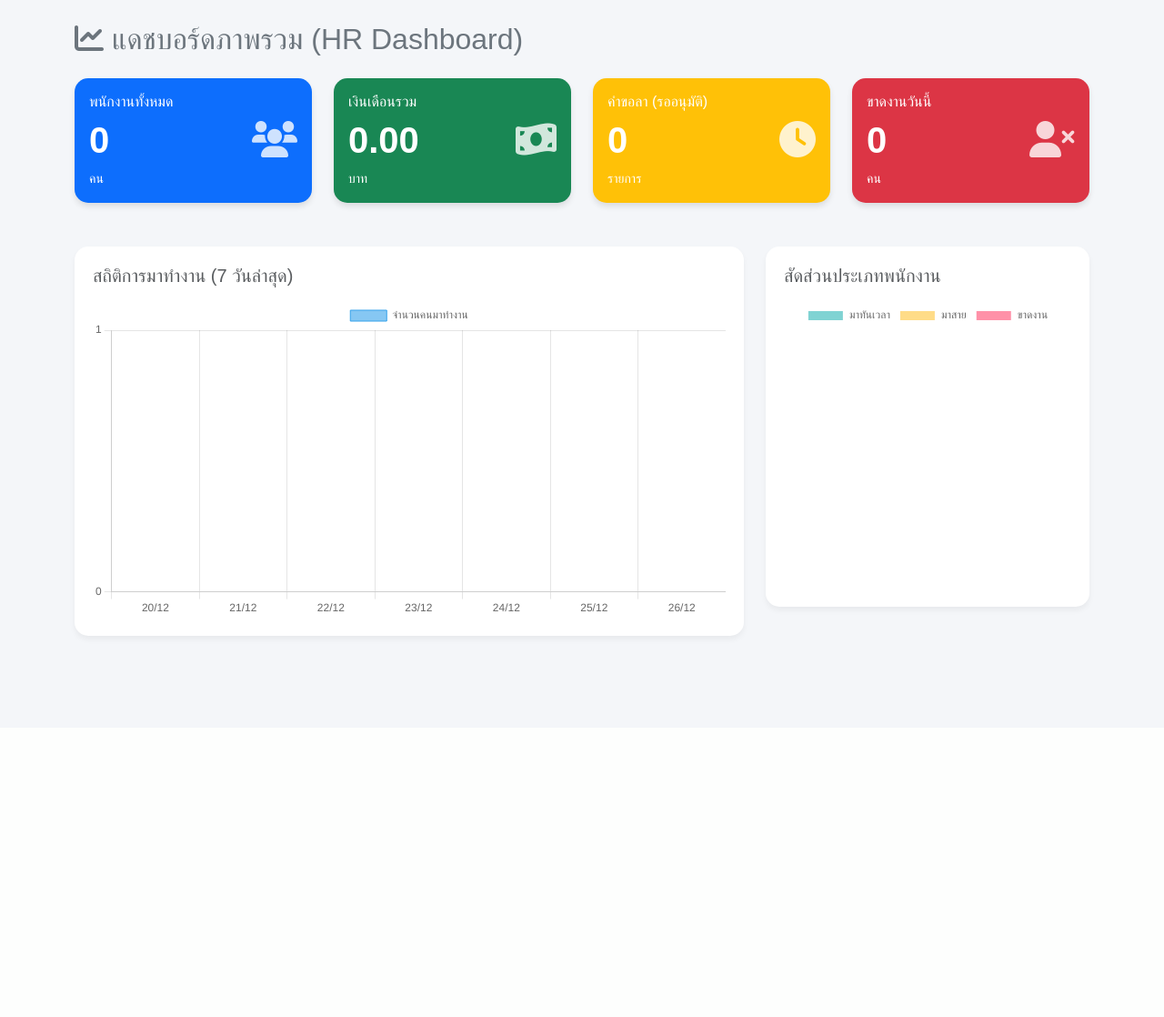
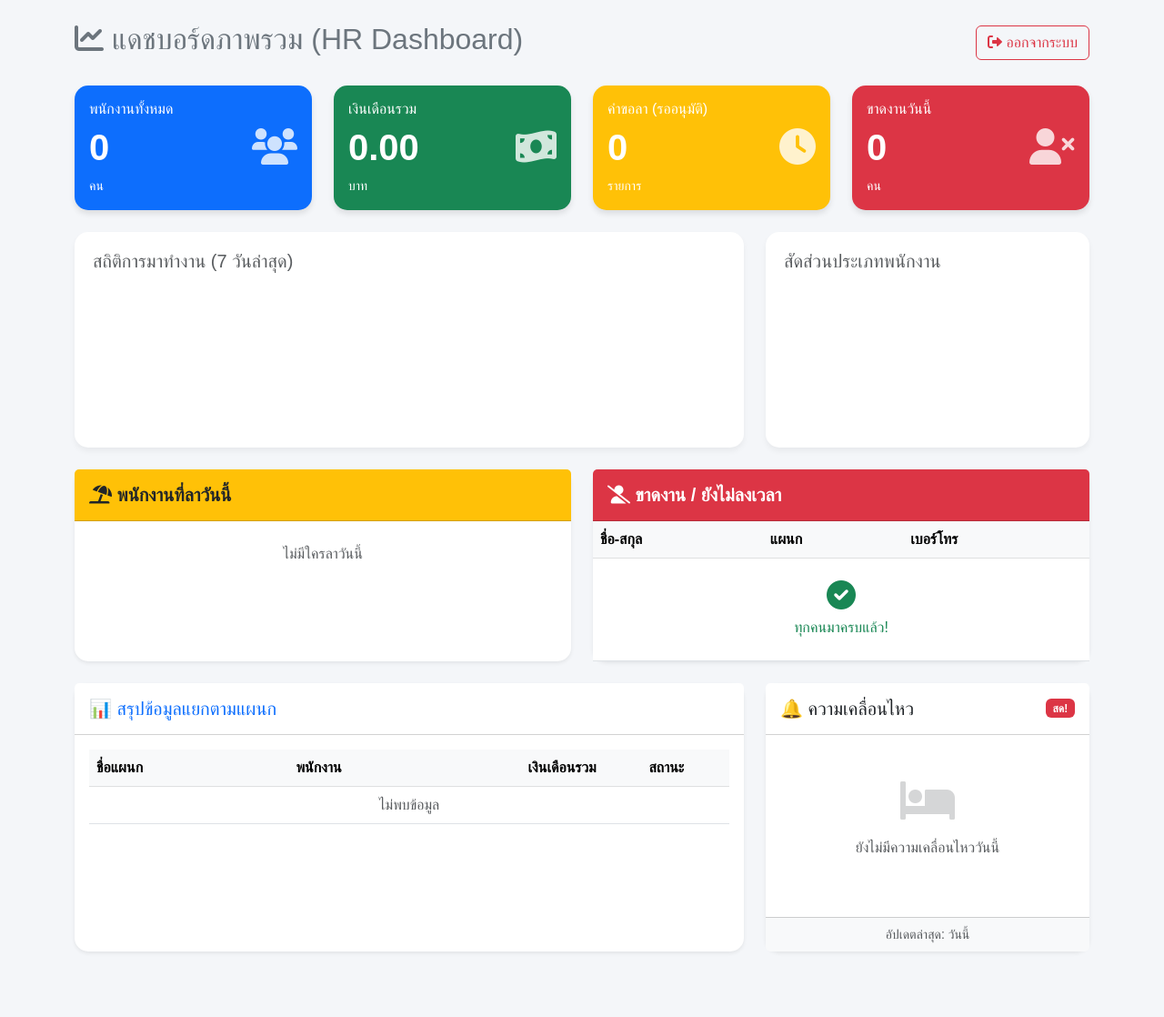
Before and after one commit to JC-Need/django-hr-system, a Django app: page / in a window 1280 px wide. Shown: the whole page at 91% size. Before the commit the page ends 705 px from the top, so only its background shows below. Run offline with Django 5.2, Linux system fonts and the light colour scheme; the visitor is signed in with stand-in values (Sample User, id 1); data that the repository does not hold is empty; a map, chart or similar area stays blank.

Commit message:
Complete Dashboard with Activity Feed

```diff
--- a/employees/templates/employees/dashboard.html
+++ b/employees/templates/employees/dashboard.html
@@ -18,51 +18,60 @@
 <body>
 
 <div class="container py-4">
-    <h2 class="mb-4 text-secondary"><i class="fas fa-chart-line"></i> แดชบอร์ดภาพรวม (HR Dashboard)</h2>
+    <div class="d-flex justify-content-between align-items-center mb-4">
+        <h2 class="text-secondary"><i class="fas fa-chart-line"></i> แดชบอร์ดภาพรวม (HR Dashboard)</h2>
+        <form action="{% url 'logout' %}" method="post" class="d-inline">
+            {% csrf_token %}
+            <button type="submit" class="btn btn-outline-danger">
+                <i class="fas fa-sign-out-alt"></i> ออกจากระบบ
+            </button>
+        </form>
+    </div>
 
-    <div class="row g-4 mb-5">
+    <div class="row g-4 mb-4">
         <div class="col-md-3">
             <div class="card text-white bg-primary h-100">
                 <div class="card-body d-flex justify-content-between align-items-center">
                     <div>
                         <h6 class="card-title">พนักงานทั้งหมด</h6>
-                        <h2 class="display-6 fw-bold">{{ total_employees }}</h2> <p class="card-text small">คน</p>
+                        <h2 class="display-6 fw-bold">{{ total_employees }}</h2>
+                        <p class="card-text small">คน</p>
                     </div>
                     <div class="icon-box"><i class="fas fa-users"></i></div>
                 </div>
             </div>
         </div>
-
         <div class="col-md-3">
             <div class="card text-white bg-success h-100">
                 <div class="card-body d-flex justify-content-between align-items-center">
                     <div>
                         <h6 class="card-title">เงินเดือนรวม</h6>
-                        <h2 class="display-6 fw-bold">{{ total_salary }}</h2> <p class="card-text small">บาท</p>
+                        <h2 class="display-6 fw-bold">{{ total_salary }}</h2>
+                        <p class="card-text small">บาท</p>
                     </div>
                     <div class="icon-box"><i class="fas fa-money-bill-wave"></i></div>
                 </div>
             </div>
         </div>
-
         <div class="col-md-3">
             <div class="card text-white bg-warning h-100">
                 <div class="card-body d-flex justify-content-between align-items-center">
                     <div>
                         <h6 class="card-title">คำขอลา (รออนุมัติ)</h6>
-                        <h2 class="display-6 fw-bold">{{ pending_leaves }}</h2> <p class="card-text small">รายการ</p>
+                        <h2 class="display-6 fw-bold">{{ pending_leaves }}</h2>
+                        <p class="card-text small">รายการ</p>
                     </div>
                     <div class="icon-box"><i class="fas fa-clock"></i></div>
                 </div>
             </div>
         </div>
-
         <div class="col-md-3">
             <div class="card text-white bg-danger h-100">
                 <div class="card-body d-flex justify-content-between align-items-center">
                     <div>
                         <h6 class="card-title">ขาดงานวันนี้</h6>
-                        <h2 class="display-6 fw-bold">{{ absent_today }}</h2> <p class="card-text small">คน</p>
+                        <h2 class="display-6 fw-bold">{{ absent_today }}</h2>
+                        <p class="card-text small">คน</p>
                     </div>
                     <div class="icon-box"><i class="fas fa-user-times"></i></div>
                 </div>
@@ -70,148 +79,161 @@
         </div>
     </div>
 
-    <div class="row g-4">
+    <div class="row g-4 mb-4">
         <div class="col-md-8">
-            <div class="chart-container">
+            <div class="chart-container h-100">
                 <h5 class="text-muted mb-3">สถิติการมาทำงาน (7 วันล่าสุด)</h5>
                 <canvas id="barChart"></canvas>
             </div>
         </div>
-
         <div class="col-md-4">
-            <div class="chart-container">
+            <div class="chart-container h-100">
                 <h5 class="text-muted mb-3">สัดส่วนประเภทพนักงาน</h5>
                 <canvas id="pieChart"></canvas>
+            </div>
+        </div>
+    </div>
+
+    <div class="row g-4 mb-4">
+        <div class="col-md-6">
+            <div class="card h-100 shadow-sm border-0">
+                <div class="card-header bg-warning text-dark py-3">
+                    <h5 class="m-0 fw-bold"><i class="fas fa-umbrella-beach"></i> พนักงานที่ลาวันนี้</h5>
+                </div>
+                <div class="card-body p-0">
+                    <ul class="list-group list-group-flush">
+                        {% for leave in on_leave_list %}
+                        <li class="list-group-item d-flex justify-content-between align-items-center">
+                            <div>
+                                <strong>{{ leave.employee.first_name }} {{ leave.employee.last_name }}</strong>
+                                <br><small class="text-muted">{{ leave.employee.department }}</small>
+                            </div>
+                            <span class="badge bg-secondary rounded-pill">{{ leave.leave_type }}</span>
+                        </li>
+                        {% empty %}
+                        <li class="list-group-item text-center text-muted py-4">ไม่มีใครลาวันนี้</li>
+                        {% endfor %}
+                    </ul>
+                </div>
+            </div>
+        </div>
+        <div class="col-md-6">
+            <div class="card h-100 shadow-sm border-0">
+                <div class="card-header bg-danger text-white py-3">
+                    <h5 class="m-0 fw-bold"><i class="fas fa-user-slash"></i> ขาดงาน / ยังไม่ลงเวลา</h5>
+                </div>
+                <div class="card-body p-0">
+                    <div class="table-responsive" style="max-height: 300px; overflow-y: auto;">
+                        <table class="table table-hover mb-0">
+                            <thead class="table-light">
+                                <tr>
+                                    <th>ชื่อ-สกุล</th>
+                                    <th>แผนก</th>
+                                    <th>เบอร์โทร</th>
+                                </tr>
+                            </thead>
+                            <tbody>
+                                {% for emp in absent_list %}
+                                <tr>
+                                    <td>{{ emp.first_name }} {{ emp.last_name }}</td>
+                                    <td><span class="badge bg-light text-dark border">{{ emp.department }}</span></td>
+                                    <td><a href="tel:{{ emp.phone }}" class="text-decoration-none">{{ emp.phone }}</a></td>
+                                </tr>
+                                {% empty %}
+                                <tr>
+                                    <td colspan="3" class="text-center text-success py-4">
+                                        <i class="fas fa-check-circle fa-2x mb-2"></i><br>
+                                        ทุกคนมาครบแล้ว!
+                                    </td>
+                                </tr>
+                                {% endfor %}
+                            </tbody>
+                        </table>
+                    </div>
+                </div>
+            </div>
+        </div>
+    </div>
+
+    <div class="row mb-5">
+        <div class="col-lg-8">
+            <div class="card shadow-sm h-100">
+                <div class="card-header bg-white py-3">
+                    <h5 class="m-0 font-weight-bold text-primary">📊 สรุปข้อมูลแยกตามแผนก</h5>
+                </div>
+                <div class="card-body">
+                    <div class="table-responsive">
+                        <table class="table table-hover align-middle">
+                            <thead class="table-light">
+                                <tr>
+                                    <th>ชื่อแผนก</th>
+                                    <th class="text-center">พนักงาน</th>
+                                    <th class="text-end">เงินเดือนรวม</th>
+                                    <th class="text-center">สถานะ</th>
+                                </tr>
+                            </thead>
+                            <tbody>
+                                {% for dept in dept_summary %}
+                                <tr>
+                                    <td class="fw-bold">{{ dept.department|default:"ไม่ระบุ" }}</td>
+                                    <td class="text-center">
+                                        <span class="badge bg-info text-dark rounded-pill">{{ dept.count }}</span>
+                                    </td>
+                                    <td class="text-end fw-bold text-success">{{ dept.total_salary|floatformat:2 }}</td>
+                                    <td class="text-center">
+                                        <div class="progress" style="height: 5px; width: 60px; margin: auto;">
+                                            <div class="progress-bar bg-primary" style="width: 75%"></div>
+                                        </div>
+                                    </td>
+                                </tr>
+                                {% empty %}
+                                <tr><td colspan="4" class="text-center text-muted">ไม่พบข้อมูล</td></tr>
+                                {% endfor %}
+                            </tbody>
+                        </table>
+                    </div>
+                </div>
+            </div>
+        </div>
+
+        <div class="col-lg-4">
+            <div class="card shadow-sm h-100">
+                <div class="card-header bg-white py-3 d-flex justify-content-between align-items-center">
+                    <h5 class="m-0 font-weight-bold text-dark">🔔 ความเคลื่อนไหว</h5>
+                    <span class="badge bg-danger">สด!</span>
+                </div>
+                <div class="card-body p-0">
+                    <div class="list-group list-group-flush">
+                        {% for act in activities %}
+                        <div class="list-group-item d-flex align-items-center p-3 border-bottom-0">
+                            <div class="me-3 d-flex align-items-center justify-content-center rounded-circle {{ act.bg }}" style="width: 45px; height: 45px;">
+                                <i class="fas {{ act.icon }} {{ act.color }} fa-lg"></i>
+                            </div>
+                            <div class="flex-grow-1">
+                                <h6 class="mb-0 fw-bold text-dark" style="font-size: 0.95rem;">{{ act.text }}</h6>
+                                <small class="text-muted"><i class="far fa-clock"></i> {{ act.time|time:"H:i" }} น.</small>
+                            </div>
+                        </div>
+                        {% empty %}
+                        <div class="text-center py-5 text-muted">
+                            <i class="fas fa-bed fa-3x mb-3 opacity-25"></i>
+                            <p>ยังไม่มีความเคลื่อนไหววันนี้</p>
+                        </div>
+                        {% endfor %}
+                    </div>
+                </div>
+                <div class="card-footer bg-light text-center small text-muted">
+                    อัปเดตล่าสุด: วันนี้
+                </div>
             </div>
         </div>
     </div>
 </div>
 
 <script src="https://cdn.jsdelivr.net/npm/chart.js"></script>
-
 <script>
     // --- ตั้งค่ากราฟแท่ง (Bar Chart) ---
     const ctxBar = document.getElementById('barChart').getContext('2d');
     new Chart(ctxBar, {
         type: 'bar',
         data: {
-            labels: ['จันทร์', 'อังคาร', 'พุธ', 'พฤหัส', 'ศุกร์', 'เสาร์'],
-            datasets: [{
-                label: 'จำนวนคนมาสาย',
-                data: [2, 1, 3, 0, 1, 0], // ข้อมูลสมมติ
-                backgroundColor: 'rgba(54, 162, 235, 0.6)',
-                borderColor: 'rgba(54, 162, 235, 1)',
-                borderWidth: 1
-            }]
-        },
-        options: { responsive: true }
-    });
-
-    // --- ตั้งค่ากราฟวงกลม (Pie Chart) ---
-    const ctxPie = document.getElementById('pieChart').getContext('2d');
-    new Chart(ctxPie, {
-        type: 'doughnut', // แบบโดนัท
-        data: {
-            labels: ['พนักงานประจำ', 'พนักงานชั่วคราว', 'ทดลองงาน'],
-            datasets: [{
-                data: [10, 5, 2], // ข้อมูลสมมติ
-                backgroundColor: [
-                    'rgba(75, 192, 192, 0.7)',
-                    'rgba(255, 206, 86, 0.7)',
-                    'rgba(255, 99, 132, 0.7)'
-                ],
-            }]
-        },
-        options: { responsive: true }
-    });
-<script>
-    // --- ตั้งค่ากราฟแท่ง (Bar Chart) ---
-    const ctxBar = document.getElementById('barChart').getContext('2d');
-    new Chart(ctxBar, {
-        type: 'bar',
-        data: {
-            // รับค่าวันที่จาก Python
-            labels: {{ bar_labels|safe }},
-            datasets: [{
-                label: 'จำนวนคนมาทำงาน',
-                // รับค่าจำนวนคนจาก Python
-                data: {{ bar_data|safe }},
-                backgroundColor: 'rgba(54, 162, 235, 0.6)',
-                borderColor: 'rgba(54, 162, 235, 1)',
-                borderWidth: 1
-            }]
-        },
-        options: {
-            responsive: true,
-            scales: {
-                y: { beginAtZero: true, ticks: { stepSize: 1 } } // แกน Y เริ่มที่ 0 และเพิ่มทีละ 1 คน
-            }
-        }
-    });
-
-    // --- ตั้งค่ากราฟวงกลม (Pie Chart) ---
-    const ctxPie = document.getElementById('pieChart').getContext('2d');
-    new Chart(ctxPie, {
-        type: 'doughnut',
-        data: {
-            labels: ['มาทันเวลา', 'มาสาย', 'ขาดงาน'],
-            datasets: [{
-                // รับค่าสถานะจาก Python
-                data: {{ pie_data|safe }},
-                backgroundColor: [
-                    'rgba(75, 192, 192, 0.7)', // เขียว (ทันเวลา)
-                    'rgba(255, 206, 86, 0.7)', // เหลือง (สาย)
-                    'rgba(255, 99, 132, 0.7)'  // แดง (ขาด)
-                ],
-            }]
-        },
-        options: { responsive: true }
-    });
-</script>
-<script src="https://cdn.jsdelivr.net/npm/chart.js"></script>
-
-<script>
-    // --- ตั้งค่ากราฟแท่ง (Bar Chart) ---
-    const ctxBar = document.getElementById('barChart').getContext('2d');
-    new Chart(ctxBar, {
-        type: 'bar',
-        data: {
-            labels: {{ bar_labels|safe }},
-            datasets: [{
-                label: 'จำนวนคนมาทำงาน',
-                data: {{ bar_data|safe }},
-                backgroundColor: 'rgba(54, 162, 235, 0.6)',
-                borderColor: 'rgba(54, 162, 235, 1)',
-                borderWidth: 1
-            }]
-        },
-        options: {
-            responsive: true,
-            scales: {
-                y: { beginAtZero: true, ticks: { stepSize: 1 } }
-            }
-        }
-    });
-
-    // --- ตั้งค่ากราฟวงกลม (Pie Chart) ---
-    const ctxPie = document.getElementById('pieChart').getContext('2d');
-    new Chart(ctxPie, {
-        type: 'doughnut',
-        data: {
-            labels: ['มาทันเวลา', 'มาสาย', 'ขาดงาน'],
-            datasets: [{
-                data: {{ pie_data|safe }},
-                backgroundColor: [
-                    'rgba(75, 192, 192, 0.7)', // เขียว
-                    'rgba(255, 206, 86, 0.7)', // เหลือง
-                    'rgba(255, 99, 132, 0.7)'  // แดง
-                ],
-            }]
-        },
-        options: { responsive: true }
-    });
-</script>
-</body>
-</html>
-</body>
-</html>
--- a/employees/views.py
+++ b/employees/views.py
@@ -1,4 +1,4 @@
-from django.db.models import Sum
+from django.db.models import Sum, Count
 import json
 from datetime import timedelta  # เพิ่มตัวนี้เข้ามาด้วยนะครับ
 from django.shortcuts import render, get_object_or_404, redirect
@@ -48,6 +48,27 @@
     # ขาดงานวันนี้ (จำนวนพนักงานทั้งหมด - จำนวนคนที่เช็คชื่อวันนี้)
     present_count = Attendance.objects.filter(date=today).count()
     absent_today = total_employees - present_count
+    # [ใหม่ 2] --- เจาะลึกคนขาด/คนลา (Absence Insight) ---
+    # 1. ดึงรายชื่อคนที่ "ลาวันนี้" (สถานะ APPROVED)
+    on_leave_list = LeaveRequest.objects.filter(
+        start_date__lte=today,
+        end_date__gte=today,
+        status='APPROVED'
+    )
+    # 2. ดึงรายชื่อคนที่ "ขาดงาน" (ไม่ได้มาทำงาน และ ไม่ได้ลา)
+    # 2.1 หา ID คนที่มาทำงานแล้ว
+    present_ids = Attendance.objects.filter(date=today).values_list('employee_id', flat=True)
+    # 2.2 หา ID คนที่ลาวันนี้
+    leave_ids = on_leave_list.values_list('employee_id', flat=True)
+
+    # 2.3 คัดกรอง: เอาพนักงานทั้งหมด "ลบ" คนมา "ลบ" คนลา = คนขาดงานจริงๆ
+    absent_list = Employee.objects.exclude(id__in=present_ids).exclude(id__in=leave_ids)
+    # [ใหม่] --- ข้อมูลแยกตามแผนก (Department Analysis) ---
+    # คำสั่งนี้จะจัดกลุ่มตาม 'department' แล้วนับจำนวนคน (count) และรวมเงินเดือน (sum)
+    dept_summary = Employee.objects.values('department').annotate(
+        count=Count('id'),
+        total_salary=Sum('base_allowance')
+    ).order_by('-total_salary') # เรียงตามเงินเดือนมากไปน้อย
 
     # --- ข้อมูลกราฟแท่ง (Bar Chart): สถิติคนมาทำงาน 7 วันย้อนหลัง ---
     bar_labels = [] # วันที่
@@ -66,6 +87,36 @@
     on_time_count = present_count - late_count
 
     # ส่งข้อมูลเข้ากล่อง Context
+    # [ใหม่ 3] --- Activity Feed (ความเคลื่อนไหวล่าสุดวันนี้) ---
+    activities = []
+
+    # 1. ดึงคน "เข้างาน" วันนี้
+    recent_atts = Attendance.objects.filter(date=today, time_in__isnull=False)
+    for att in recent_atts:
+        activities.append({
+            'time': att.time_in, # เวลาเข้า
+            'text': f"{att.employee.first_name} ลงเวลาเข้างาน",
+            'icon': 'fa-fingerprint', # ไอคอนนิ้วมือ
+            'color': 'text-success',  # สีเขียว
+            'bg': 'bg-success-subtle' # พื้นหลังจางๆ
+        })
+
+    # 2. ดึงคน "ยื่นใบลา" วันนี้
+    # (ใช้ created_at__date=today เพื่อดูเฉพาะที่ยื่นวันนี้)
+    recent_leaves = LeaveRequest.objects.filter(created_at__date=today)
+    for leave in recent_leaves:
+        # แปลงเวลาให้เป็น Local Time เพื่อแสดงผล
+        local_time = timezone.localtime(leave.created_at).time()
+        activities.append({
+            'time': local_time,
+            'text': f"{leave.employee.first_name} ยื่นใบลา ({leave.leave_type})",
+            'icon': 'fa-paper-plane', # ไอคอนจรวดกระดาษ
+            'color': 'text-warning',  # สีส้ม
+            'bg': 'bg-warning-subtle'
+        })
+
+    # 3. เรียงลำดับตามเวลา (ล่าสุดขึ้นก่อน)
+    activities.sort(key=lambda x: x['time'], reverse=True)
     context = {
         # การ์ด
         'total_employees': total_employees,
@@ -77,6 +128,12 @@
         'bar_labels': json.dumps(bar_labels),
         'bar_data': json.dumps(bar_data),
         'pie_data': json.dumps([on_time_count, late_count, absent_today]),
+        'dept_summary': dept_summary,
+        # [ใหม่] ส่งรายชื่อไปหน้าเว็บ
+        'on_leave_list': on_leave_list,
+        'absent_list': absent_list,
+	# [ใหม่] ส่ง Activity Feed ไปหน้าเว็บ
+        'activities': activities[:6], # ส่งไปแค่ 6 รายการล่าสุดพอ (กันรก)
     }
 
     return render(request, 'employees/dashboard.html', context)
```
